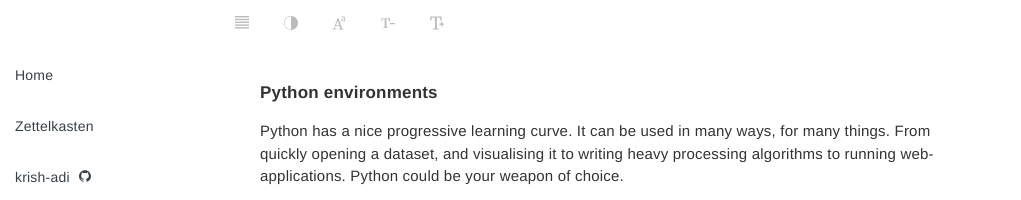
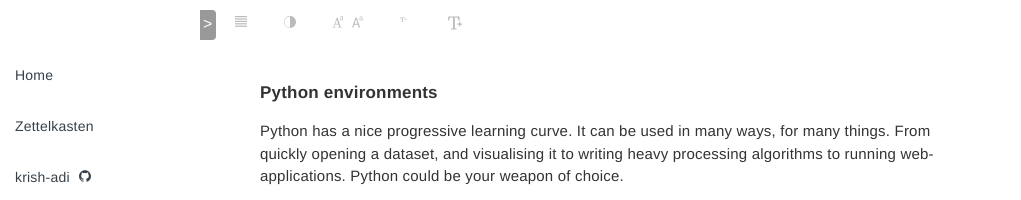
Before and after one commit to krish-adi/krish-adi, a Jekyll site: the page built from _posts/zettelkasten/2021-11-24-python.md, in a window 1280 px wide. Shown: the top 200 px of the page, without its empty margins (0-1021 px from the left). Built offline with Jekyll 4.4.1, drawn with Linux system fonts in a browser that asks for light colours.

Commit message:
with navbar

```diff
--- a/_includes/body.html
+++ b/_includes/body.html
@@ -1,5 +1,5 @@
 <div class="body-inner">
-    {%- include header.html -%}
+    {%- include navbar.html -%}
     <div class="page-wrapper">
         <div class="page-inner">
             <section class="normal markdown-section">{{ content }}</section>
--- a/_includes/header.html
+++ /dev/null
@@ -1,76 +0,0 @@
-<div class="body-header">
-    <!-- toggle sidebar -->
-    <a class="btn" onclick="toggleSidebar()">
-        <svg x="0px" y="0px" viewBox="0 0 60 60">
-            <rect x="0" width="60" height="6" />
-            <rect x="0" y="12" width="60" height="6" />
-            <rect x="0" y="24" width="60" height="6" />
-            <rect x="0" y="36" width="60" height="6" />
-            <rect x="0" y="48" width="60" height="6" />
-        </svg>
-    </a>
-    <!-- light/dark mode -->
-    <a class="btn" onclick="toggleDarkmode()">
-        <svg x="0px" y="0px" viewBox="0 0 95.9 95.9">
-            <path
-                d="M47.9,0C21.5,0,0,21.5,0,47.9s21.5,47.9,47.9,47.9s47.9-21.5,47.9-47.9c0,0,0,0,0,0C95.8,21.5,74.4,0,47.9,0z M3.3,47.9
-           c0-24.7,20-44.6,44.7-44.7l0,0v89.3l0,0C23.3,92.6,3.3,72.6,3.3,47.9z"
-            />
-        </svg>
-    </a>
-    <!-- sans/serif mode -->
-    <a class="btn" onclick="toggleFontType()">
-        <!-- serif mode -->
-        <svg x="0px" y="0px" viewBox="0 0 30 30" id="serif-icon">
-            <path
-                d="M1,27.4l3.6-0.5h0.7l3.9,0.5v1.5H1V27.4z M11.7,4.6H14l8.3,24.3h-3.5L11.6,7.4l0.9-0.1L5.1,28.8H3.4L11.7,4.6z M7.5,19.3
-               h9.7l0.6,1.7H7L7.5,19.3z M14.6,27.4l4.5-0.5h0.8l4.5,0.5v1.5h-9.8V27.4z"
-            />
-            <path
-                d="M23.4,5.4c0.9-0.3,2.2-0.7,3.3-0.9v0.8c-0.9,0.2-2.2,0.6-2.8,0.8c-1.8,0.7-2.1,1.5-2.1,2.1c0,1.1,0.7,1.6,1.7,1.6
-               c0.7,0,1.1-0.3,2.4-1.2l0.4-0.3l0.3,0.4L26,9.4c-1.2,1.2-2,1.8-3.3,1.8c-1.5,0-2.8-0.9-2.8-2.6C19.9,7.4,20.6,6.5,23.4,5.4z
-                M25.8,9V4.2c0-2-0.6-2.6-2-2.6c-0.5,0-1.1,0.1-1.9,0.4l0.9-0.7l-0.5,1.8c-0.2,0.7-0.5,1-1.1,1c-0.6,0-0.9-0.3-1-0.9
-               c0.4-1.6,1.9-2.6,4.1-2.6c2.2,0,3.2,1,3.2,3.7v4.5c0,0.9,0.3,1.2,0.8,1.2c0.3,0,0.6-0.2,0.8-0.5l0.4,0.5c-0.5,0.8-1.1,1.1-1.8,1.1
-               C26.5,11.2,25.8,10.3,25.8,9z"
-            />
-        </svg>
-        <!-- sans mode -->
-        <svg x="0px" y="0px" viewBox="0 0 30 30" id="sans-icon">
-            <path
-                d="M11,4.6h3.5l8.2,24.2h-3.3l-4.2-13.5c-0.8-2.7-1.6-5.3-2.5-8.2h-0.1c-0.7,2.8-1.5,5.4-2.4,8.2L5.9,28.9H2.8L11,4.6z
-         M7.1,19.1h11.2v2.5H7.1V19.1z"
-            />
-            <path
-                d="M20.7,8.3c0-2.2,1.9-3.3,6.3-3.8c0-1.3-0.4-2.6-2.1-2.6c-1.2,0-2.2,0.6-3,1.1l-0.7-1.2c0.9-0.6,2.4-1.3,4-1.3
-        c2.5,0,3.5,1.7,3.5,4.2V11h-1.4l-0.1-1.2h-0.1c-1,0.8-2.1,1.5-3.4,1.5C22,11.2,20.7,10.1,20.7,8.3z M27,8.5V5.6
-        c-3.4,0.4-4.6,1.2-4.6,2.6c0,1.2,0.8,1.6,1.8,1.6S26,9.3,27,8.5z"
-            />
-        </svg>
-    </a>
-    <!-- font dec -->
-    <a class="btn" onclick="decFontSize()">
-        <svg x="0px" y="0px" viewBox="0 0 24 24">
-            <path
-                d="M0.5,9h1.3l0.7-2.9c0.1-0.3,0.2-0.6,0.3-0.8S3.1,5,3.4,4.9c0.3-0.1,0.7,0,1.2,0S5.7,5,6.5,5H6.2v13.2
-       c0,0.1,0.1,0.2,0,0.3c-0.1,0.1-0.3,0.1-0.6,0.2L4.1,19v1h7.5l-0.1-1L10,18.7c-0.4,0-0.5-0.1-0.6-0.2s0-0.2,0-0.3V5H9.2
-       c0.9,0,1.5-0.1,2,0s0.9,0.1,1.1,0.2c0.3,0.1,0.4,0.2,0.6,0.4c0.1,0.2,0.2,0.5,0.3,0.8L13.8,9h1.7V4H0.9L0.5,9z M15.5,12v2h8v-2H15.5
-       z"
-            />
-        </svg>
-    </a>
-    <!-- font inc -->
-    <a class="btn" onclick="incFontSize()">
-        <svg x="0px" y="0px" viewBox="0 0 24 24">
-            <path
-                d="M12.9,21.6c-0.5,0-0.8-0.1-1-0.2s-0.2-0.2-0.2-0.4V2.4h0.1c1.2,0,2.1,0.1,2.8,0.2c0.7,0.1,1.2,0.2,1.5,0.4
-       c0.4,0.2,0.6,0.4,0.8,0.6c0.2,0.3,0.3,0.6,0.4,1L18.1,8h1.7V1H0.6L0,7.9h1.8l1-3.8c0.1-0.4,0.3-0.7,0.4-0.9C3.4,3,3.7,2.8,4.1,2.7
-       S5,2.5,5.7,2.5c0.7,0,1.6-0.1,2.7-0.1h0.1V21c0,0.2-0.1,0.3-0.3,0.4c-0.2,0.1-0.5,0.2-1,0.2L5,21.8L4.9,23h10.2L15,21.8L12.9,21.6z
-        M21,13v-3h-2v3h-3v2h3v3h2v-3h3v-2H21z"
-            />
-        </svg>
-    </a>
-    <!-- reset local storage in dev env -->
-    {%- if jekyll.environment != 'production' -%}
-        <a class="btn" onclick="localStorage.clear()"> &#10226; </a>
-    {%- endif -%}
-</div>
--- /dev/null
+++ b/_includes/navbar.html
@@ -0,0 +1,41 @@
+<div class="body-navbar">
+    <!-- toggle sidebar -->
+    <a class="btn" onclick="toggleSidebar()">
+        <svg>
+            <use xlink:href="#hamburger" />
+        </svg>
+    </a>
+    <!-- light/dark mode -->
+    <a class="btn" onclick="toggleDarkmode()">
+        <svg>
+            <use xlink:href="#colormode" />
+        </svg>
+    </a>
+    <!-- sans/serif mode -->
+    <a class="btn" onclick="toggleFontType()">
+        <!-- serif mode -->
+        <svg id="serif-icon">
+            <use xlink:href="#serifmode" />
+        </svg>
+        <!-- sans mode -->
+        <svg id="sans-icon">
+            <use xlink:href="#sansmode" />
+        </svg>
+    </a>
+    <!-- font dec -->
+    <a class="btn" onclick="decFontSize()">
+        <svg x="0px" y="0px" viewBox="0 0 24 24">
+            <use xlink:href="#fontdec" />
+        </svg>
+    </a>
+    <!-- font inc -->
+    <a class="btn" onclick="incFontSize()">
+        <svg>
+            <use xlink:href="#fontinc" />
+        </svg>
+    </a>
+    <!-- reset local storage in dev env -->
+    {%- if jekyll.environment != 'production' -%}
+    <a class="btn" onclick="localStorage.clear()"> &#10226; </a>
+    {%- endif -%}
+</div>
--- a/_includes/postbody.html
+++ b/_includes/postbody.html
@@ -1,5 +1,8 @@
+<a onclick="toggleSidebar()" class="sidebar-toggle">
+    &#62;
+<a>
 <div class="body-inner">
-    {%- include header.html -%}
+    {%- include navbar.html -%}
     <div class="page-wrapper">
         <div class="page-inner">
             <section class="normal markdown-section">{{ content }}</section>
@@ -14,17 +17,29 @@
             >
                 <colgroup>
                     <col span="1" style="width: 8em" />
-                    <col span="1"  />
+                    <col span="1" />
                 </colgroup>
                 <tr>
                     <td>Last modified</td>
-                    <td style="padding: 0.25em 0.5em; background-color: #eeeeee; border-radius: 5em;">
+                    <td
+                        style="
+                            padding: 0.25em 0.5em;
+                            background-color: #eeeeee;
+                            border-radius: 5em;
+                        "
+                    >
                         {{ page.modified | date_to_string }}
                     </td>
                 </tr>
                 <tr>
                     <td>First published</td>
-                    <td style="padding: 0.25em 0.5em; background-color: #eeeeee; border-radius: 5em;">
+                    <td
+                        style="
+                            padding: 0.25em 0.5em;
+                            background-color: #eeeeee;
+                            border-radius: 5em;
+                        "
+                    >
                         {{ page.date | date_to_string}}
                     </td>
                 </tr>
--- a/_includes/scripts.html
+++ b/_includes/scripts.html
@@ -1,3 +1,5 @@
+{%- include symbols.html -%}
+
 <script>
     // Sidebar toggle implementation
     if (localStorage.sidebar) {
--- a/_includes/sidebar.html
+++ b/_includes/sidebar.html
@@ -1,6 +1,5 @@
 <div class="book-summary">
     <ul class="summary">
-        <div onclick="toggleSidebar()" class="close"> &#215; </div>
         <div style="height: 3em"></div>
         <li class="divider"></li>
         <li class="chapter">
@@ -21,4 +20,32 @@
         <li class="divider"></li>
         {%- include social.html -%}
     </ul>
+
+    <ul class="summary book-settings">
+        <li class="chapter">
+            <a onclick="toggleDarkmode()">
+                <svg>
+                    <use xlink:href="#colormode" />
+                </svg>
+            </a>
+            <a onclick="toggleFontType()">
+                <svg id="serif-icon">
+                    <use xlink:href="#serifmode" />
+                </svg>
+                <svg id="sans-icon">
+                    <use xlink:href="#sansmode" />
+                </svg>
+            </a>
+            <a onclick="decFontSize()">
+                <svg>
+                    <use xlink:href="#fontdec" />
+                </svg>
+            </a>
+            <a onclick="incFontSize()">
+                <svg>
+                    <use xlink:href="#fontinc" />
+                </svg>
+            </a>
+        </li>
+    </ul>
 </div>
--- /dev/null
+++ b/_includes/symbols.html
@@ -0,0 +1,60 @@
+<svg display="none">
+    <symbol id="hamburger" height="12px" width="12px" x="0px" y="0px" viewBox="0 0 60 60">
+        <rect x="0" width="60" height="6" />
+        <rect x="0" y="12" width="60" height="6" />
+        <rect x="0" y="24" width="60" height="6" />
+        <rect x="0" y="36" width="60" height="6" />
+        <rect x="0" y="48" width="60" height="6" />
+    </symbol>
+
+    <symbol id="colormode" height="12px" width="12px" x="0px" y="0px" viewBox="0 0 95.9 95.9">
+        <path
+            d="M47.9,0C21.5,0,0,21.5,0,47.9s21.5,47.9,47.9,47.9s47.9-21.5,47.9-47.9c0,0,0,0,0,0C95.8,21.5,74.4,0,47.9,0z M3.3,47.9
+           c0-24.7,20-44.6,44.7-44.7l0,0v89.3l0,0C23.3,92.6,3.3,72.6,3.3,47.9z"
+        />
+    </symbol>
+
+    <symbol id="serifmode" height="12px" width="12px" x="0px" y="0px" viewBox="0 0 30 30">
+        <path
+            d="M1,27.4l3.6-0.5h0.7l3.9,0.5v1.5H1V27.4z M11.7,4.6H14l8.3,24.3h-3.5L11.6,7.4l0.9-0.1L5.1,28.8H3.4L11.7,4.6z M7.5,19.3
+               h9.7l0.6,1.7H7L7.5,19.3z M14.6,27.4l4.5-0.5h0.8l4.5,0.5v1.5h-9.8V27.4z"
+        />
+        <path
+            d="M23.4,5.4c0.9-0.3,2.2-0.7,3.3-0.9v0.8c-0.9,0.2-2.2,0.6-2.8,0.8c-1.8,0.7-2.1,1.5-2.1,2.1c0,1.1,0.7,1.6,1.7,1.6
+               c0.7,0,1.1-0.3,2.4-1.2l0.4-0.3l0.3,0.4L26,9.4c-1.2,1.2-2,1.8-3.3,1.8c-1.5,0-2.8-0.9-2.8-2.6C19.9,7.4,20.6,6.5,23.4,5.4z
+                M25.8,9V4.2c0-2-0.6-2.6-2-2.6c-0.5,0-1.1,0.1-1.9,0.4l0.9-0.7l-0.5,1.8c-0.2,0.7-0.5,1-1.1,1c-0.6,0-0.9-0.3-1-0.9
+               c0.4-1.6,1.9-2.6,4.1-2.6c2.2,0,3.2,1,3.2,3.7v4.5c0,0.9,0.3,1.2,0.8,1.2c0.3,0,0.6-0.2,0.8-0.5l0.4,0.5c-0.5,0.8-1.1,1.1-1.8,1.1
+               C26.5,11.2,25.8,10.3,25.8,9z"
+        />
+    </symbol>
+
+    <symbol id="sansmode" height="12px" width="12px" x="0px" y="0px" viewBox="0 0 30 30">
+        <path
+            d="M11,4.6h3.5l8.2,24.2h-3.3l-4.2-13.5c-0.8-2.7-1.6-5.3-2.5-8.2h-0.1c-0.7,2.8-1.5,5.4-2.4,8.2L5.9,28.9H2.8L11,4.6z
+         M7.1,19.1h11.2v2.5H7.1V19.1z"
+        />
+        <path
+            d="M20.7,8.3c0-2.2,1.9-3.3,6.3-3.8c0-1.3-0.4-2.6-2.1-2.6c-1.2,0-2.2,0.6-3,1.1l-0.7-1.2c0.9-0.6,2.4-1.3,4-1.3
+        c2.5,0,3.5,1.7,3.5,4.2V11h-1.4l-0.1-1.2h-0.1c-1,0.8-2.1,1.5-3.4,1.5C22,11.2,20.7,10.1,20.7,8.3z M27,8.5V5.6
+        c-3.4,0.4-4.6,1.2-4.6,2.6c0,1.2,0.8,1.6,1.8,1.6S26,9.3,27,8.5z"
+        />
+    </symbol>
+
+    <symbol id="fontdec" height="12px" width="12px" x="0px" y="0px" viewBox="0 0 24 24">
+        <path
+            d="M0.5,9h1.3l0.7-2.9c0.1-0.3,0.2-0.6,0.3-0.8S3.1,5,3.4,4.9c0.3-0.1,0.7,0,1.2,0S5.7,5,6.5,5H6.2v13.2
+       c0,0.1,0.1,0.2,0,0.3c-0.1,0.1-0.3,0.1-0.6,0.2L4.1,19v1h7.5l-0.1-1L10,18.7c-0.4,0-0.5-0.1-0.6-0.2s0-0.2,0-0.3V5H9.2
+       c0.9,0,1.5-0.1,2,0s0.9,0.1,1.1,0.2c0.3,0.1,0.4,0.2,0.6,0.4c0.1,0.2,0.2,0.5,0.3,0.8L13.8,9h1.7V4H0.9L0.5,9z M15.5,12v2h8v-2H15.5
+       z"
+        />
+    </symbol>
+
+    <symbol id="fontinc" height="14px" width="14px" x="0px" y="0px" viewBox="0 0 24 24">
+        <path
+            d="M12.9,21.6c-0.5,0-0.8-0.1-1-0.2s-0.2-0.2-0.2-0.4V2.4h0.1c1.2,0,2.1,0.1,2.8,0.2c0.7,0.1,1.2,0.2,1.5,0.4
+       c0.4,0.2,0.6,0.4,0.8,0.6c0.2,0.3,0.3,0.6,0.4,1L18.1,8h1.7V1H0.6L0,7.9h1.8l1-3.8c0.1-0.4,0.3-0.7,0.4-0.9C3.4,3,3.7,2.8,4.1,2.7
+       S5,2.5,5.7,2.5c0.7,0,1.6-0.1,2.7-0.1h0.1V21c0,0.2-0.1,0.3-0.3,0.4c-0.2,0.1-0.5,0.2-1,0.2L5,21.8L4.9,23h10.2L15,21.8L12.9,21.6z
+        M21,13v-3h-2v3h-3v2h3v3h2v-3h3v-2H21z"
+        />
+    </symbol>
+</svg>
--- a/assets/css/main.css
+++ b/assets/css/main.css
@@ -63,7 +63,8 @@
     bottom: 0;
     overflow-y: auto;
 }
-.body-header {
+.body-navbar {
+    top: 0;
     height: 50px;
     padding: 0 20px;
     font-size: 0.85em;
@@ -75,7 +76,7 @@
     text-overflow: ellipsis;
     text-transform: uppercase;
 }
-.body-header .btn {
+.body-navbar .btn {
     cursor: pointer;
     height: 50px;
     padding: 0 15px;
@@ -87,15 +88,16 @@
     font-size: 16px;
     text-decoration: none;
 }
-.body-header .btn:hover {
+.body-navbar .btn:hover {
     color: #333333;
     background: 0 0;
 }
-.body-header .btn svg {
+.body-navbar .btn svg {
     height: 14px;
+    width: 14px;
     fill: #bbbbbb;
 }
-.body-header .btn svg:hover {
+.body-navbar .btn svg:hover {
     fill: #333333;
 }
 .page-wrapper {
@@ -144,20 +146,6 @@
     -moz-transition: top 0.5s ease;
     -o-transition: top 0.5s ease;
     transition: top 0.5s ease;
-}
-.book-summary ul.summary .close{
-    position: absolute;
-    top: 7px;
-    right: 7px;
-    padding: 2px 5px;
-    font-size: large;
-    background-color: #eeeeee;
-    border-radius: 2px;
-}
-@media (min-width: 769px) {
-    .book-summary ul.summary .close{
-        display: none;
-    }
 }
 .book-summary ul.summary li {
     list-style: none;
@@ -242,3 +230,44 @@
 .display-none {
     display: none;
 }
+
+.book-settings {
+    height: 50px;
+    font-size: 0.85em;
+    font-family: "Helvetica Neue", Helvetica, Arial, sans-serif;
+}
+
+.book-settings {
+    position: absolute !important;
+    bottom: 0;
+}
+
+.book-settings svg {
+    margin: 0 !important;
+    height: 14px;
+    width: 14px;
+    fill: #364149;
+}
+
+.book-settings .chapter {
+    display: flex;
+    justify-content: space-around;
+}
+
+.sidebar-toggle {
+    z-index: 10;
+    cursor: pointer;
+    position: absolute;
+    top: 10px;
+    padding: 5px 3px 7px 3px;
+    font-size: medium;
+    font-weight: 500;
+    background-color: #999999;
+    color: #ffffff;
+    border-radius: 0 4px 4px 0;
+}
+
+.sidebar-toggle:hover {
+    background-color: #e8e8e8;
+    color: #b7b7b7;
+}
```
Also changed, not shown: _includes/none.html (added, +157 -0 lines), _includes/head.html (line endings or trailing spaces).
